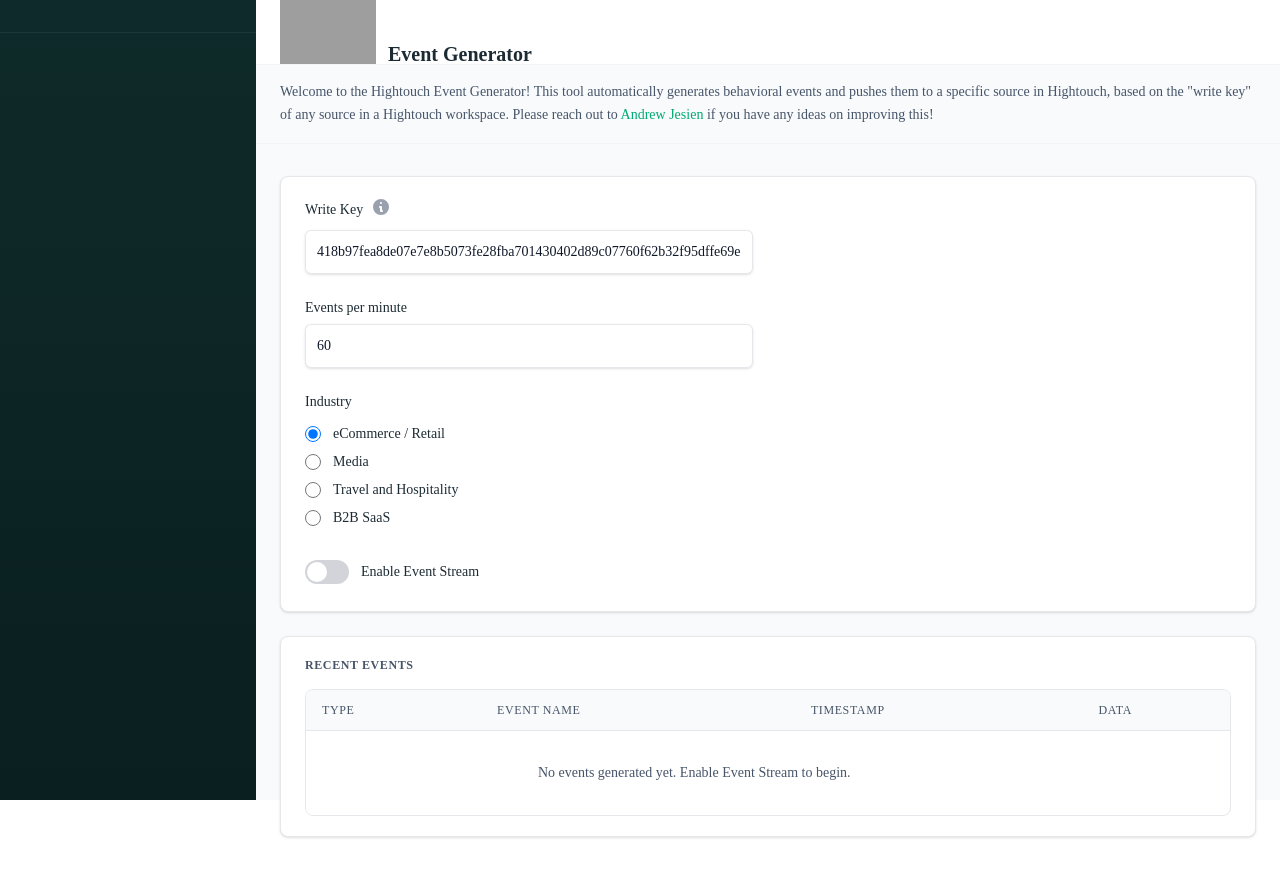
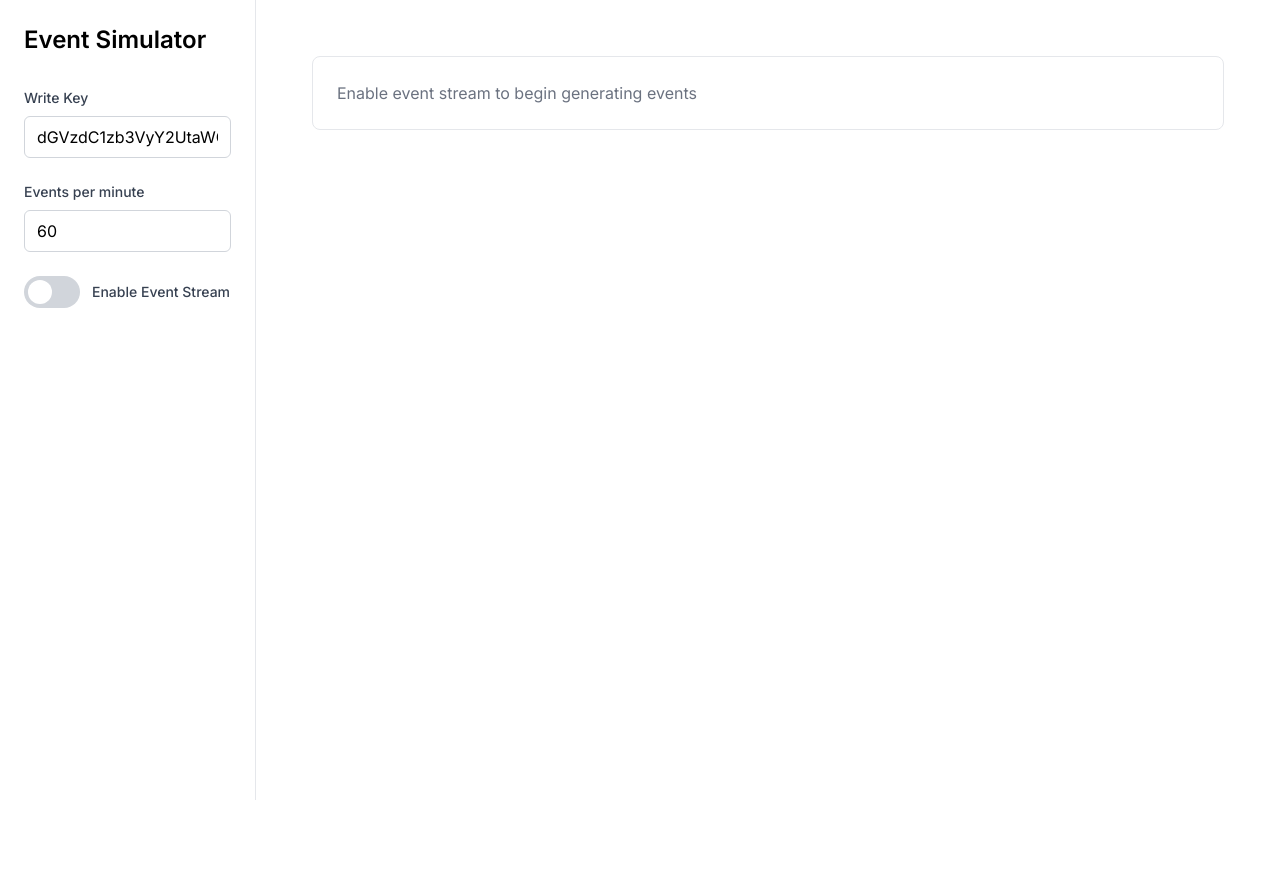
Before and after one commit to ajesien27/event_generator, a Next.js app: page / in a window 1280 px wide. After the commit the page ends 800 px from the top, so only its background shows below. Built offline with nearby package versions, Linux system fonts and the light colour scheme; grey boxes are pictures that could not be loaded; a web font is replaced by a local one.

Commit message:
Initial commit with Next.js app

```diff
--- /dev/null
+++ b/app/globals.css
@@ -0,0 +1,13 @@
+@tailwind base;
+@tailwind components;
+@tailwind utilities;
+
+:root {
+  --foreground-rgb: 0, 0, 0;
+  --background-rgb: 255, 255, 255;
+}
+
+body {
+  color: rgb(var(--foreground-rgb));
+  background: rgb(var(--background-rgb));
+}
--- /dev/null
+++ b/app/layout.tsx
@@ -0,0 +1,22 @@
+import type { Metadata } from 'next'
+import { Inter } from 'next/font/google'
+import './globals.css'
+
+const inter = Inter({ subsets: ['latin'] })
+
+export const metadata: Metadata = {
+  title: 'Hightouch Events Simulator',
+  description: 'Generate and track events for Hightouch',
+}
+
+export default function RootLayout({
+  children,
+}: {
+  children: React.ReactNode
+}) {
+  return (
+    <html lang="en">
+      <body className={`${inter.className} antialiased`}>{children}</body>
+    </html>
+  )
+}
--- /dev/null
+++ b/app/page.tsx
@@ -0,0 +1,135 @@
+'use client';
+
+import { useEffect, useState } from 'react'
+
+declare global {
+  interface Window {
+    htevents: {
+      load: (writeKey: string) => void;
+      track: (event: string, properties?: Record<string, any>) => void;
+    };
+  }
+}
+
+const DEFAULT_WRITE_KEY = 'dGVzdC1zb3VyY2UtaWQta2V5'
+const DEMO_SOURCE_URL = 'https://app.hightouch.com/ecommerce-pristine/sources/events/debugger'
+const EVENTS_PER_MINUTE = 60
+
+export default function Home() {
+  const [events, setEvents] = useState<Array<{ name: string; timestamp: number }>>([])
+  const [writeKey, setWriteKey] = useState(DEFAULT_WRITE_KEY)
+  const [eventsPerMinute, setEventsPerMinute] = useState(EVENTS_PER_MINUTE)
+  const [isGenerating, setIsGenerating] = useState(false)
+  const [intervalId, setIntervalId] = useState<NodeJS.Timeout | null>(null)
+
+  const initializeHightouch = (key: string) => {
+    const script = document.createElement('script')
+    script.src = 'https://cdn.hightouch.io/htevents.js'
+    script.async = true
+    script.onload = () => {
+      window.htevents?.load(key)
+    }
+    document.head.appendChild(script)
+  }
+
+  useEffect(() => {
+    initializeHightouch(writeKey)
+  }, [writeKey])
+
+  const generateEvent = () => {
+    const eventTypes = [
+      'Product Viewed',
+      'Product Added',
+      'Cart Viewed',
+      'Checkout Started',
+      'Order Completed'
+    ]
+    const randomEvent = eventTypes[Math.floor(Math.random() * eventTypes.length)]
+    const properties = {
+      product_id: Math.floor(Math.random() * 1000).toString(),
+      price: Math.floor(Math.random() * 10000) / 100,
+      currency: 'USD',
+      timestamp: new Date().toISOString()
+    }
+
+    window.htevents?.track(randomEvent, properties)
+    setEvents(prev => [...prev, { name: randomEvent, timestamp: Date.now() }].slice(-100))
+  }
+
+  useEffect(() => {
+    if (isGenerating) {
+      const interval = setInterval(generateEvent, (60 / eventsPerMinute) * 1000)
+      setIntervalId(interval)
+      return () => clearInterval(interval)
+    } else if (intervalId) {
+      clearInterval(intervalId)
+      setIntervalId(null)
+    }
+  }, [isGenerating, eventsPerMinute])
+
+  return (
+    <main className="min-h-screen p-8">
+      <div className="fixed left-0 top-0 w-64 h-full border-r border-gray-200 p-6 bg-white">
+        <h1 className="text-2xl font-semibold mb-8">Event Simulator</h1>
+
+        <div className="space-y-6">
+          <div>
+            <label className="block text-sm font-medium text-gray-700 mb-2">
+              Write Key
+            </label>
+            <input
+              type="text"
+              value={writeKey}
+              onChange={(e) => setWriteKey(e.target.value)}
+              className="w-full px-3 py-2 border border-gray-300 rounded-md"
+            />
+          </div>
+
+          <div>
+            <label className="block text-sm font-medium text-gray-700 mb-2">
+              Events per minute
+            </label>
+            <input
+              type="number"
+              value={eventsPerMinute}
+              onChange={(e) => setEventsPerMinute(Number(e.target.value))}
+              className="w-full px-3 py-2 border border-gray-300 rounded-md"
+            />
+          </div>
+
+          <div>
+            <label className="flex items-center cursor-pointer">
+              <div className="relative">
+                <input
+                  type="checkbox"
+                  className="sr-only"
+                  checked={isGenerating}
+                  onChange={() => setIsGenerating(!isGenerating)}
+                />
+                <div className={`block w-14 h-8 rounded-full transition-colors ${
+                  isGenerating ? 'bg-blue-600' : 'bg-gray-300'
+                }`}></div>
+                <div className={`dot absolute left-1 top-1 bg-white w-6 h-6 rounded-full transition transform ${
+                  isGenerating ? 'translate-x-6' : 'translate-x-0'
+                }`}></div>
+              </div>
+              <span className="ml-3 text-sm font-medium text-gray-700">
+                Enable Event Stream
+              </span>
+            </label>
+          </div>
+        </div>
+      </div>
+
+      <div className="ml-64 p-6">
+        <div className="rounded-lg border border-gray-200 p-6">
+          {!isGenerating ? (
+            <p className="text-gray-500">Enable event stream to begin generating events</p>
+          ) : (
+            <p className="text-green-600">Generating events...</p>
+          )}
+        </div>
+      </div>
+    </main>
+  )
+}
--- /dev/null
+++ b/postcss.config.js
@@ -0,0 +1,6 @@
+module.exports = {
+  plugins: {
+    tailwindcss: {},
+    autoprefixer: {},
+  },
+}
--- /dev/null
+++ b/tailwind.config.js
@@ -0,0 +1,12 @@
+/** @type {import('tailwindcss').Config} */
+module.exports = {
+  content: [
+    './pages/**/*.{js,ts,jsx,tsx,mdx}',
+    './components/**/*.{js,ts,jsx,tsx,mdx}',
+    './app/**/*.{js,ts,jsx,tsx,mdx}',
+  ],
+  theme: {
+    extend: {},
+  },
+  plugins: [],
+}
```
Also changed, not shown: package.json (+14 -12 lines), pages/index.tsx (+3 -4 lines), .eslintrc.json (added), 1 other file (tests, documents, lock files or other folders).
